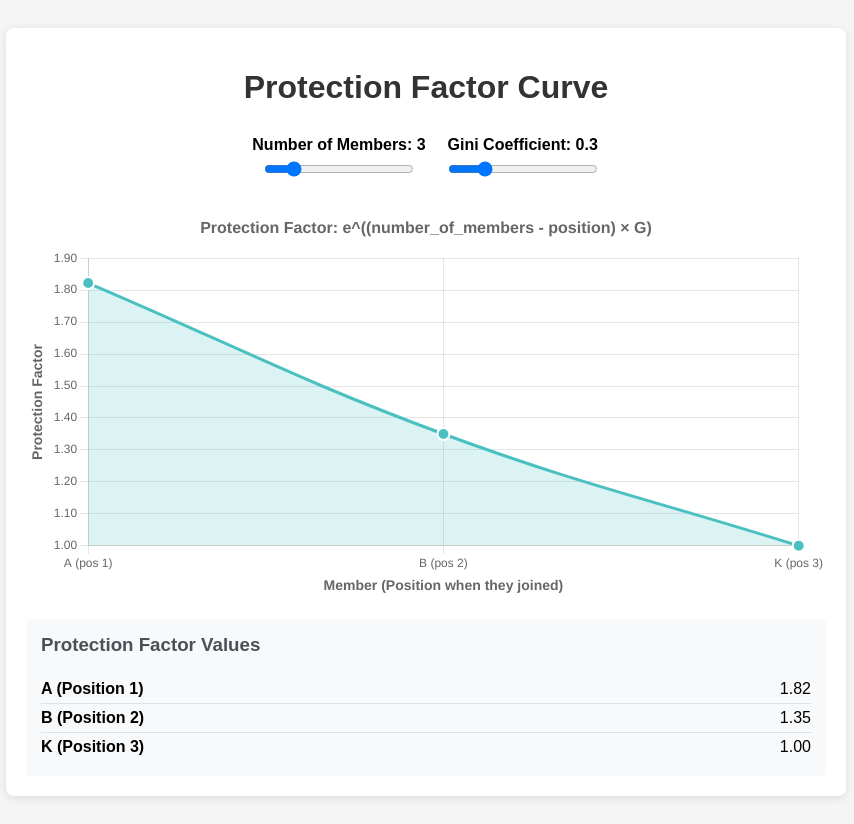
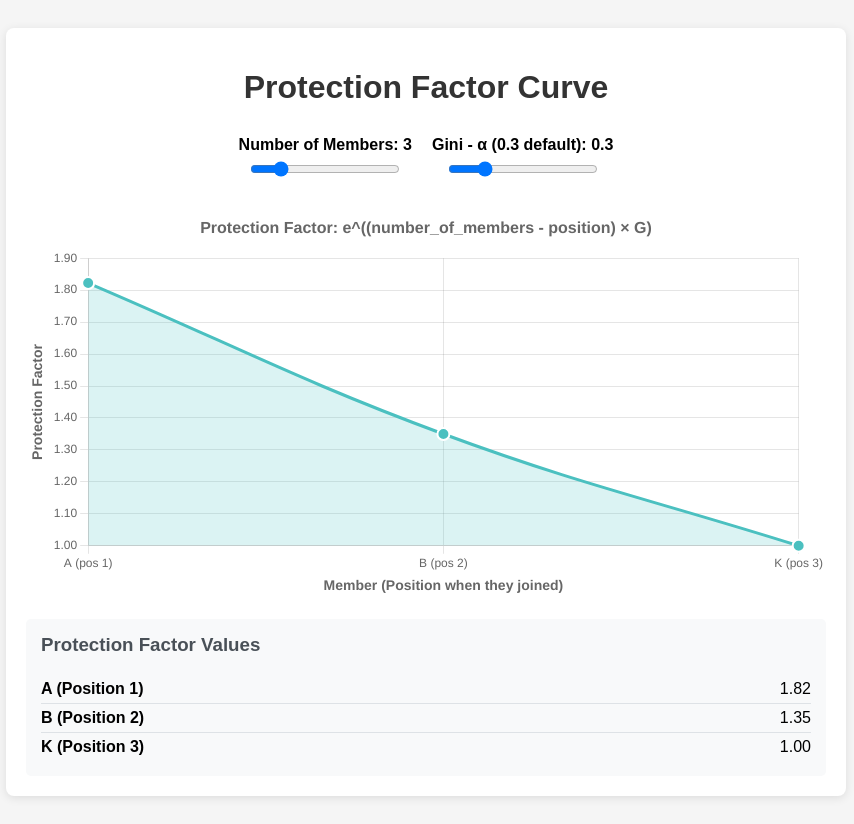
Before and after one commit to oskarmikaels/gini_protection_factor, a plain HTML site: page index.html in a window 1280 px wide. Shown: the whole page, without its empty margins (214-1068 px from the left). Drawn offline with nearby package versions, Linux system fonts and the light colour scheme.

Commit message:
text change

```diff
--- a/index.html
+++ b/index.html
@@ -78,7 +78,7 @@
                 <input type="range" id="members" min="2" max="8" value="3">
             </div>
             <div class="control-group">
-                <label for="gini">Gini Coefficient: <span id="giniValue">0.3</span></label>
+                <label for="gini">Gini - α (0.3 default): <span id="giniValue">0.3</span></label>
                 <input type="range" id="gini" min="0.1" max="1.0" step="0.1" value="0.3">
             </div>
         </div>
```
